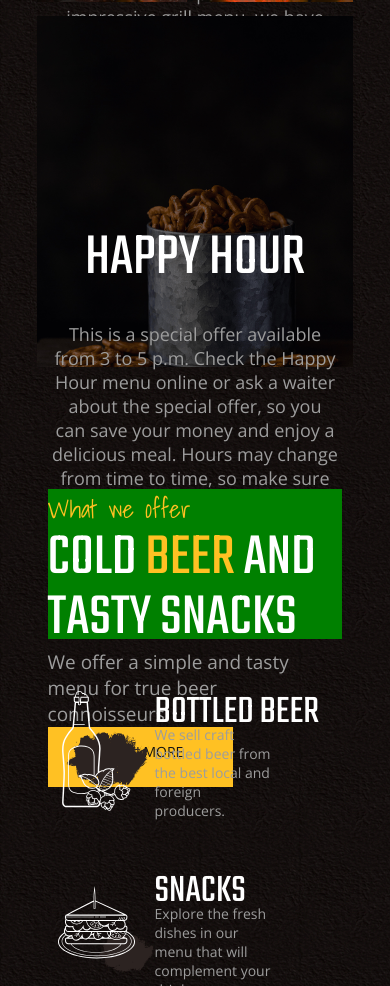
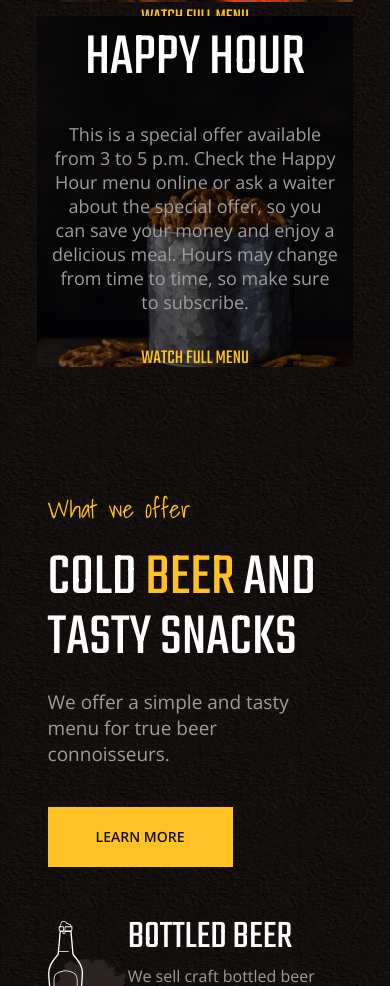
Before and after one commit to koldovsky/698-team-04, a website: page index.html in a window 390 px wide. Shown: the part 1844-2830 px from the top of the page. Drawn offline with nearby package versions, Linux system fonts and the light colour scheme.

Commit message:
finish with menu on  main page

```diff
--- a/css/menu.css
+++ b/css/menu.css
@@ -202,56 +202,25 @@
   }
 }
 
-
-
-
-
-
-
-
-
-
-
-
-
-
-
-
-
-
-
-
-
-
-
 .manu__block__offer {
-  /* background-color: chartreuse; */
   width: 91%;
-  /* height: 550px; */
-  padding: 50px 30px 50px 30px;
+  padding: 50px 30px 20px 30px;
   display: flex;
   flex-wrap: no-wrap;
 }
 
 .block__offer__whatwe {
   height: 450px;
-  /* background-color: pink; */
-  width: 300px;
+  width: 420px;
   display: inline-block;
 }
 
-
-
-
-
-
-
 .offer-section__title {
-  /* margin-top: 120px; */
   text-align: left;
   color: var(--button-color);
   font-family: 'Shadows Into Light';
   font-size: 25px;
+  margin-bottom: 20px;
 }
 
 .offer-section__subtitle {
@@ -261,73 +230,79 @@
   text-align: center;
   line-height: 1;
   text-align: left;
+  margin-bottom: 20px;
 }
 
 .offer-section__text {
   text-align: left;
   font-size: 19px;
   color: var(--footer-text-color);
-  /* margin-bottom: 50px; */
+  margin-bottom: 40px;
 }
-.beer{
+
+.beer {
   color: var(--button-color);
 }
-.btn--learnmore{
+
+.btn--learnmore {
   background-color: var(--button-color);
   height: 60px;
   width: 185px;
 }
-.btn--learnmore:hover{
+
+.btn--learnmore:hover {
   cursor: pointer;
   display: flex;
   justify-content: center;
 }
-.offer-section__button{
-padding: 15px;
+
+.offer-section__button {
+  padding: 20px;
   text-decoration: none;
   color: #111111;
   display: block;
   text-align: center;
+  font-weight: 600;
 }
 
-
-
-
 .offer__container {
-  /* background-color: blue; */
   display: flex;
   flex-wrap: wrap;
   justify-content: center;
-  width: 100%;
-  /* height: 100%; */
 }
 
 .blockoffer {
-  width: 45%;
   height: 150px;
-  /* background-color: deeppink; */
-  margin: 10px;
+  margin-left: 100px;
+}
+
+@media (max-width: 1200px) {
+  .blockoffer {
+    margin-left: 0;
+  }
 }
 
 @media (max-width: 990px) {
   .block__offer__whatwe {
     width: 100%;
-    height: 150px;
-    background-color: green;
+    height: 300px;
     display: block;
   }
 
   .manu__block__offer {
-    height: 650px;
+    height: 850px;
     flex-wrap: wrap;
+  }
+
+  .offer__container {
+    justify-content: space-evenly;
   }
 }
 
 @media (max-width: 780px) {
   .block__offer__whatwe {
     width: 100%;
-    height: 150px;
-    background-color: green;
+    height: 320px;
     display: block;
   }
 
@@ -341,20 +316,31 @@ text-align: center;
   }
 
   .manu__block__offer {
-    height: 1000px;
+    height: auto;
     flex-wrap: wrap;
   }
+
+  .offer__container {
+    margin-top: 100px;
+    justify-content: flex-start;
+    width: 100%;
   }
 
-
-
-
+  .bottle-part-text {
+    width: 200px;
+  }
+}
 
 .block__offer__bottle,
 .block__offer__snack,
 .block__offer__beer,
 .block__offer__cocktails {
   display: flex;
+  width: 300px;
+}
+
+.block__offer__block-text {
+  width: 300px;
 }
 
 .image-offer-bottle,
@@ -366,7 +352,7 @@ text-align: center;
   background-size: contain;
   background-repeat: no-repeat;
   height: 120px;
-  width: 97px;
+  width: 110px;
   display: flex;
   margin-top: 7px;
 }
@@ -396,114 +382,48 @@ text-align: center;
 
 .bottle-part-text {
   display: block;
-  width: 120px;
+  width: 200px;
   text-align: left;
-  font-size: 14px;
+  font-size: 16px;
   color: var(--footer-text-color);
-  /* margin-bottom: 50px; */
+  margin-top: 15px;
 }
 
+@media (max-width: 780px) {
 
-
-
-
-
-
-
-
-
-
-
-/* .hover-block{
-  position: absolute;
+  .block__offer__bottle,
+  .block__offer__snack,
+  .block__offer__beer,
+  .block__offer__cocktails {
+    display: flex;
     width: 100%;
-  height: 100%;
-  opacity:0.2;
-
-/*
-.menu-section {
-    color: #fff;
-}
-    .menu-section__big-card--bar {
-
-        background-size: cover;
-        background-position: center;
   }
 
-    .menu-section__big-card--food {
-        background-image: url(../img/menu-section__food-photo.png);
-        background-size: cover;
-        background-position: center;
+  .block__offer__block-text {
+    width: 100%;
   }
 
-    .menu-section__big-card--happy-hour {
-        background-image: url(../img/menu-section__happy-hour-photo.png);
-        background-size: cover;
-        background-position: center;
-    }
-
-    .menu-section__big-card-title {
-        grid-area: "title";
-        font-family: Teko, sans-serif;
-        font-size: 54px;
-        font-weight: 400;
-        align-self:baseline;
-        line-height: 59.4px;
-    }
-
-    .menu-section__big-card-text {
-        display: none;
-        grid-area: "text";
-        font-family: "Open Sans", sans-serif;
-        font-size: 17px;
-        line-height: 25.5px;
-        font-weight: 400;
-        margin-block-start: 25px;
-        text-align: center;
-        animation: fade .5s linear forwards;
-    }
-
-    @keyframes fade {
-        0% {
-          opacity: 0;
-        }
-        100% {
-          opacity: 1;
+  .bottle-part-text {
+    width: 100%;
   }
 }
 
-      .menu-section__big-card:hover{
-        background: rgba(0, 0, 0, 0.5);
-      }
+@media (max-width: 600px) {
 
-      .menu-section__big-card:hover .menu-section__big-card-text{
-        display: contents;
-      }
-
-    .menu-section__big-card-button {
-        display: none;
-        grid-area: "button";
-        line-height: 13.2px;
-        font-weight: 400;
-        font-size: 12px;
-        font-family: "Open Sans", sans-serif;
-        color: rgb(255, 201, 98) ;
-        letter-spacing: 0.6px;
-        opacity: 1;
-        text-decoration-color: rgb(255, 201, 98);
-        text-decoration-style: solid;
-        animation: fade .5s linear forwards;
-
-    }
-    .menu-section__big-card:hover .menu-section__big-card-button{
-        display: contents;
+  .card-afterhover-thirdcard,
+  .card-afterhover-firstcard,
+  .card-afterhover-secondcard {
+    padding-top: 30px;
   }
 }
 
-@media (min-width: 1281px) {
-    .blog-section {
-      margin: 60px auto 130px;
+@media (max-width: 430px) {
+
+  .card-afterhover-thirdcard,
+  .card-afterhover-firstcard,
+  .card-afterhover-secondcard {
+    padding-top: 0;
   }
 }
 
- -------- Bohdan Paduchak | end ----------- */
+/* -------- Bohdan Paduchak | end -----------  */
--- a/index.html
+++ b/index.html
@@ -116,7 +116,7 @@
                 flight. If you’re not much into beer, order some wine, a spirit,
                 or a cocktail. We also have a broad selection of soft drinks.
               </p>
-              <a href="#" class="link-menu">WATCH FULL MENU</a>
+              <a href="menu.html" class="link-menu">WATCH FULL MENU</a>
             </div>
           </div>
           <div class="secondcard card">
@@ -131,7 +131,7 @@
                 Try a single meal or share a plate with the company. Also, ask a
                 waiter about the best gastronomic match for your drink.
               </p>
-              <a href="#" class="link-menu">WATCH FULL MENU</a>
+              <a href="menu.html" class="link-menu">WATCH FULL MENU</a>
             </div>
           </div>
           <div class="thirdcard card">
@@ -146,7 +146,7 @@
                 can save your money and enjoy a delicious meal. Hours may change
                 from time to time, so make sure to subscribe.
               </p>
-              <a href="#" class="link-menu">WATCH FULL MENU</a>
+              <a href="menu.html" class="link-menu">WATCH FULL MENU</a>
             </div>
           </div>
         </div>
@@ -156,7 +156,7 @@
             <h3 class="offer-section__subtitle">COLD <span class="beer">BEER</span> AND TASTY SNACKS</h3>
             <p class="offer-section__text"> We offer a simple and tasty menu for true beer connoisseurs.</p>
             <div class="btn--learnmore">
-              <a href="#" class="offer-section__button">LEARN MORE</a>
+              <a href="menu.html" class="offer-section__button">LEARN MORE</a>
             </div>
           </div>
           <div class="offer__container">
@@ -194,51 +194,7 @@
             </div>
           </div>
         </div>
-
       </section>
-
-
-
-
-
-
-      <!-- <section class="offer-section">
-
-          </div>
-          <div class="offer-section__small-card">
-            <img
-              class="offer-section__small-card-img"
-              src="img/menu-section__snacks.svg"
-              alt="Snacks image"
-            />
-            <p class="offer-section__small-card-title"></p>
-            <p class="offer-section__small-card-text">
-
-            </p>
-          </div>
-          <div class="offer-section__small-card">
-            <img
-              class="offer-section__small-card-img"
-              src="img/menu-section__beer-on-tap.svg"
-              alt="Beer on tap image"
-            />
-            <p class="offer-section__small-card-title"></p>
-            <p class="offer-section__small-card-text">
-
-            </p>
-          </div>
-          <div class="offer-section__small-card">
-            <img
-              class="offer-section__small-card-img"
-              src="img/menu-section__cocktails.svg"
-              alt="Cocktails image"
-            />
-            <p class="offer-section__small-card-title"></p>
-            <p class="offer-section__small-card-text">
-
-            </p>
-          </div>
-        </section> -->
       <!-- Bohdan Paduchak | end -->
       <!-- ======================= friday-deal ============================== -->
       <!-- Iryna Semkovych | start -->
@@ -372,7 +328,7 @@
         <h2 class="topchoice__title">Top choice</h2>
         <h3 class="topchoice__offers">Our best offers</h3>
         <p class="topchoice_slogan">Enjoy your meal at Beer Boutique!</p>
-        <div class="menu__photos">
+        <!-- <div class="menu__photos">
           <div class="menu-photos__container">
             <div class="photo"><a href="top-choice-slider.html" alt="French fies">
                 <p class="menu__photo1"></p>
@@ -389,8 +345,8 @@
                 <p class="menu__photo4"></p>
               </a></div>
           </div>
-        </div>
-        <div class="menu__list">
+        </div> -->
+        <!-- <div class="menu__list">
           <div class="menu__list-container">
             <div class="menu__list__item">
               <h4 class="menu__title">
@@ -452,7 +408,7 @@
               </p>
             </div>
           </div>
-        </div>
+        </div> -->
         <a href="menu.html" class="topchoice-button"><span class="topchoice-button__text">Watch all menu</span></a>
       </section>
       <!-- Natalia Panchenko | end -->
```
Lines whose indentation alone changed are shown as unchanged.
